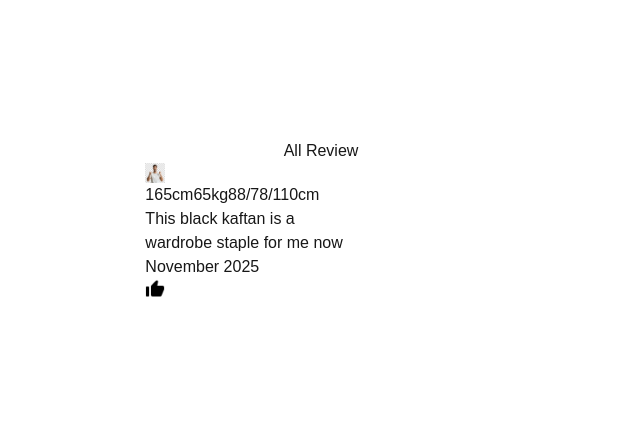
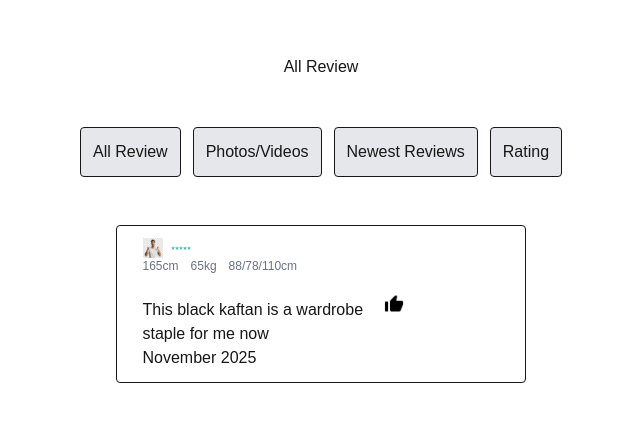
Before and after one commit to vincentsim01/WeRent-frontend, a Next.js app: page /review in a window 1280 px wide. Shown: the part 181-602 px from the top of the page, without its empty margins (319-959 px from the left). Built offline with nearby package versions, Linux system fonts and the light colour scheme.

Commit message:
add: filter and border for review component

```diff
--- /dev/null
+++ b/app/component/Filter/Page.tsx
@@ -0,0 +1,14 @@
+import { memo } from 'react';
+
+const Page = () => {
+  return (
+    <div className='flex gap-3 justify-center'>
+       <div className='p-3 rounded-sm block border bg-gray-200 hover:bg-amber-300 hover:text-white'>All Review</div>
+       <div className='p-3 rounded-sm block border bg-gray-200 hover:bg-amber-300 hover:text-white'>Photos/Videos</div>
+       <div className='p-3 rounded-sm block border bg-gray-200 hover:bg-amber-300 hover:text-white'>Newest Reviews</div>
+       <div className='p-3 rounded-sm block border bg-gray-200 hover:bg-amber-300 hover:text-white'>Rating</div>
+    </div>
+  );
+};
+
+export default Page;
--- a/app/component/Review/Page.tsx
+++ b/app/component/Review/Page.tsx
@@ -2,10 +2,18 @@ import { memo } from 'react';
 
 const Page = () => {
   return (
-    <div>
+    <div className='flex gap-3 justify-center items-center border p-3 rounded-sm'>
         <div className='w-[60%]'>
-            <img src='./thumbnail.jpg' alt='thumbnail' className='w-[20px] h-[20px]' />
-            <span>165cm</span><span>65kg</span><span>88/78/110cm</span>
+            <div>
+                <div className='flex justify-start items-center gap-1'>
+                    <img src='./thumbnail.jpg' alt='thumbnail' className='w-[20px] h-[20px]' /><img src='./star.png' alt='verified' className='w-[20px] h-[20px] mx-1' />
+                </div>
+
+                <div className='text-xs text-gray-500 flex gap-3'>
+                    <span>165cm</span><span>65kg</span><span>88/78/110cm</span>
+                </div>
+                <br></br>
+            </div>
             <div>This black kaftan is a wardrobe staple for me now</div>
             <p>November 2025</p>
         </div>
--- a/app/review/page.tsx
+++ b/app/review/page.tsx
@@ -1,10 +1,18 @@
 import { memo } from 'react';
 import Review from '../component/Review/Page';
+import Filter from '../component/Filter/Page';
 
 const Page = () => {
   return (
     <div className="flex flex-col items-center justify-center h-screen p-5">
       <h2>All Review</h2>
+      <br></br>
+      <br></br>
+      <Filter />
+      <br></br>
+      <br></br>
+
+
       <Review />
     </div>
   );
```
